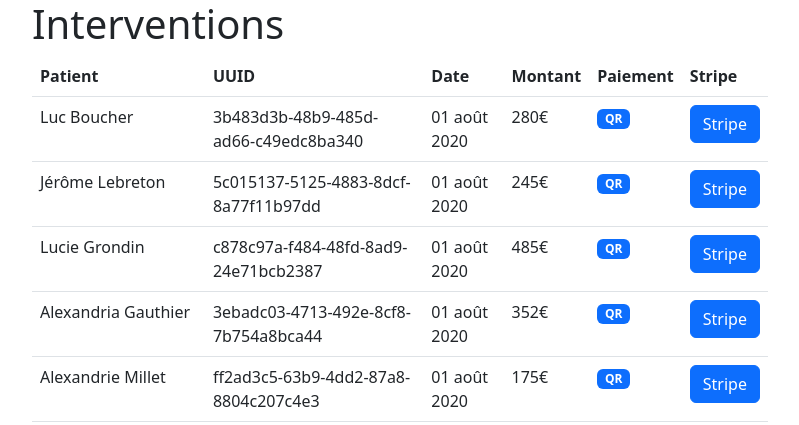
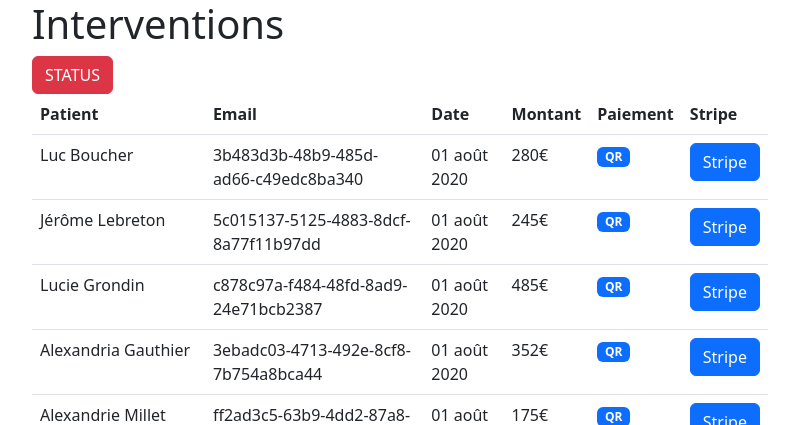
Before and after one commit to flequeau/stripeProject, a Django app: page / in a window 1280 px wide. Shown: the top 425 px of the page, without its empty margins (50-849 px from the left). Run offline with Django 4.2, Linux system fonts and the light colour scheme; data comes from the database, SQL or seed files in the repository; both versions use the stored data as it was after the commit; some libraries are stand-ins or nearby versions.

Commit message:
fields payment_state and payment_date

```diff
--- a/dhpayment/models.py
+++ b/dhpayment/models.py
@@ -21,12 +21,18 @@ class Patient(models.Model):
         verbose_name_plural = 'Patients'
         ordering = ['name']
 
-
+STATEMENT = [
+    ('ATT', 'Attente'),
+    ('PAY', 'Réglé'),
+    ('REL', 'Relance')
+]
 class Interv(models.Model):
     patient = models.ForeignKey(Patient, blank=True, null=True, verbose_name="Patient", on_delete=models.CASCADE)
     date = models.DateField(blank=True, null=True, verbose_name="Date Interv.")
     amount = models.IntegerField(blank=True, null=True, verbose_name="Montant DH")
     uuid = models.CharField(max_length=50, blank=True, null=True, verbose_name="Identifiant paiement")
+    payment_state = models.CharField(max_length=3, choices=STATEMENT, default='ATT', blank=True, null=True)
+    payment_date = models.DateTimeField(blank=True, null=True)
 
     def get_absolute_url(self):
         return reverse('interv_detail', kwargs={'pk': self.pk})
--- a/dhpayment/templates/dhpayment/interv_list.html
+++ b/dhpayment/templates/dhpayment/interv_list.html
@@ -4,10 +4,11 @@
     <div class="row">
         <div class="col-8">
             <h1>Interventions</h1>
+        <a class="btn btn-danger" href="{% url 'status' %}">STATUS</a>
             <table class="table">
                 <thead>
                 <th>Patient</th>
-                <th>UUID</th>
+                <th>Email</th>
                 <th>Date</th>
                 <th>Montant</th>
                 <th>Paiement</th>
--- a/dhpayment/urls.py
+++ b/dhpayment/urls.py
@@ -6,5 +6,6 @@ urlpatterns = [
     path('card/create-checkout-session/<str:uuid>', views.create_checkout_session, name='create-check-out-session'),
     path('card/qr/<str:uuid>', views.createQrCode, name='create-qrcode'),
     path('card/success', views.checkout_success, name='checkout-success'),
+    path('card/status', views.state_pay, name='status'),
     path('webhook', views.stripe_webhook, name='stripe-webhook')
 ]
--- a/dhpayment/views.py
+++ b/dhpayment/views.py
@@ -55,7 +55,7 @@ def createQrCode(request, uuid):
     )
     pathqr = settings.QR_CODE
     interv = get_object_or_404(Interv, uuid=uuid)
-    text = settings.SERVER_IP + '/card/create-checkout-session/' + interv.uuid
+    text = 'http://liveproject.ddns.net/card/create-checkout-session/' + interv.uuid
     data = qr.add_data(text)
     img = qr.make_image(data)
     imgqrcode = interv.uuid + ".png"
@@ -94,4 +94,12 @@ def stripe_webhook(request):
 
 
 def complete_payment(data):
-    pprint(data)
+    pprint(data['customer_details']['email'])
+
+
+def state_pay(request):
+    status = Interv.objects.all()
+    for stat in status:
+        stat.payment_state = 'ATT'
+        stat.save()
+    return render(request, 'dhpayment/interv_list.html')
```
Also changed, not shown: db.sqlite3.
